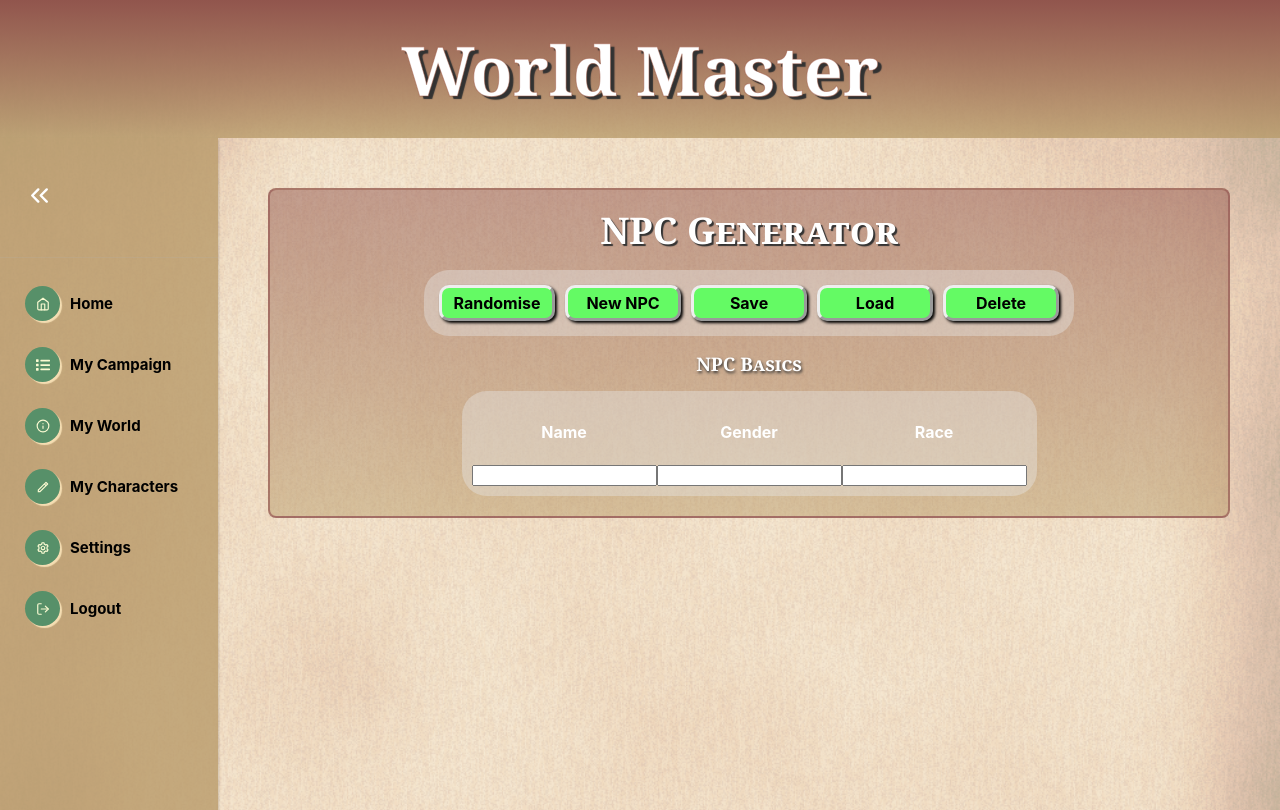
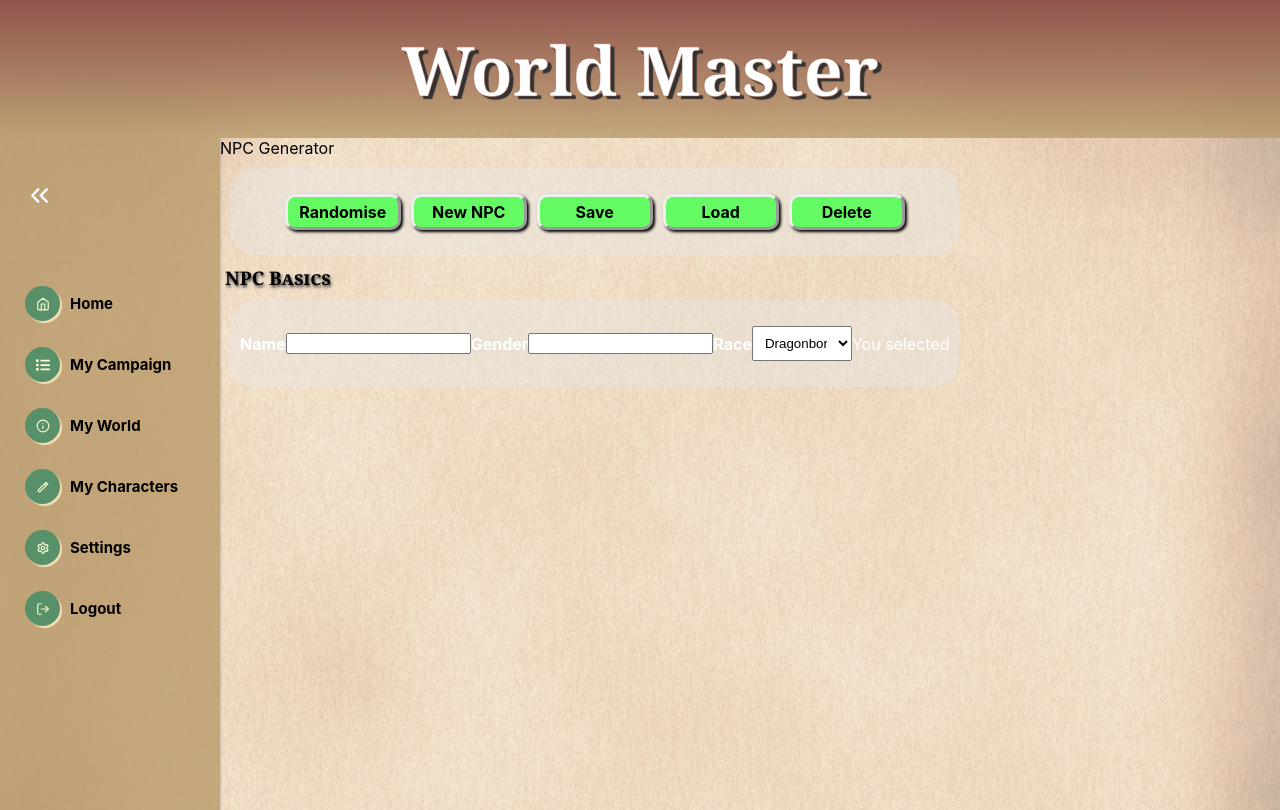
Before and after one commit to BNag87/WM, a React (Create React App) app: page / in a window 1280 px wide. Built offline with nearby package versions, Linux system fonts and the light colour scheme.

Commit message:
styled-components
Started trying to migrate css to styled components, to seperate concerns. basics are there, but not working as intended at the moment.

```diff
--- a/src/App.js
+++ b/src/App.js
@@ -1,5 +1,6 @@
 //===================IMPORTS
 import './App.css';
+import React from "react";
 
 //===================COMPONENT IMPORTS
 import TopNavbar from './Components/TopNavbar/C-TopNavBar';
--- /dev/null
+++ b/src/Components/Dropdown/C-Dropdown.js
@@ -0,0 +1,29 @@
+import React from "react";
+import {
+    DropdownWrapper,
+    StyledSelect,
+    StyledOption,
+    StyledLabel,
+    StyledButton,
+} from "../../styles.js";
+
+export function Dropdown(props){
+    return(
+        <DropdownWrapper action= {props.action}>
+            <StyledLabel htmlFor="services">
+                {props.formLabel}
+            </StyledLabel>
+            <StyledSelect id="services" name="services">
+                {props.children}
+            </StyledSelect>
+        </DropdownWrapper>
+    )
+}
+
+export function Option(props) {
+    return (
+        <StyledOption selected={props.selected}>
+            {props.value}
+        </StyledOption>
+    )
+}
--- a/src/Components/NPCGen/C-NPCGen.js
+++ b/src/Components/NPCGen/C-NPCGen.js
@@ -1,37 +1,23 @@
+//This file contains everything for an NPC Generator.
+//Some components are written in, others are imported (which import their own CSS too)
+
 // ========================IMPORTS
-import { hover } from "@testing-library/user-event/dist/hover";
+import React, { useState } from "react";
+import { Dropdown, Option } from "../Dropdown/C-Dropdown";
+import {
+    mainWrap, header2
+} from "../../styles.js";
+
 
 // ========================GLOBABL VARIABLES
 //is used to check if mouse is hovering. toggled by button functions for mouseover
 let isMouseHovering = false;
 
-
 // ========================CSS VARIABLES
 // CSS Rules for anything with a div tag in this component
 var NPC_Generator_Style = {
 
-    // mainWrap is an outer wrapper to contain other containers
-    mainWrap: {
 
-        background: 'linear-gradient(to bottom, rgba(145,85,77,0.5), rgba(185, 156, 107,0.5))',
-        border: 'solid 2px rgba(150,90,85,0.7)',
-        borderRadius: '8px',
-
-        display: 'flex',
-        justifyContent: 'center',
-        alignItems: 'center',
-        flexDirection: 'column',
-
-        color: 'white',
-
-        height: '10%',
-        padding: '10px',
-        margin: '50px',
-
-        width: '90%',
-
-        textAlign: 'center',
-    },
 
 // innerWrap is an inner wrapper to contain elements
     innerWrap: {
@@ -52,17 +38,7 @@ var NPC_Generator_Style = {
         textAlign: 'center',
     },
 
-    h2: {
 
-        color: '#rgb(203, 186, 151)',
-        textShadow: ' rgb(50, 50, 50) 2px 2px 1px',
-
-        fontSize: '2.3rem',
-        fontFamily: 'Cambria',
-        fontVariant: 'small-caps',
-
-        margin: '5px',
-        },
 
     h3: {
 
@@ -173,14 +149,22 @@ const setBTNClickUp = (e) => {
     // ========================ACTUAL COMPONENT
   const NPC_Generator = () => {
 
+    //to get data to send back, need a useState.
+    const [optionValue, setOptionValue] = useState("");
+    const handleSelect = (e) => {
+      console.log(e.target.value);
+      setOptionValue(e.target.value);
+    };
+
     return (
-// Component Main wrapper
-      <div style={NPC_Generator_Style.mainWrap}>
+
+    // mainWrap is an outer wrapper to contain other containers
+    <mainWrap>
 
         {/* NPC Option buttons */}
-        <h2 style={NPC_Generator_Style.h2}>
+        <header2>
             NPC Generator
-        </h2>
+        </header2>
 
         <div style={NPC_Generator_Style.innerWrap}>
 
@@ -212,24 +196,30 @@ const setBTNClickUp = (e) => {
         </h3>
 
         <div style={NPC_Generator_Style.innerWrap}>
-            <label>
-                <h4>Name</h4>
-                    <input type="text" />
-            </label>
 
-            <label>
-                <h4>Gender</h4>
-                    <input type="text" />
-            </label>
+            <h4>Name</h4>
+            <input type="text" />
 
-            <label>
-                <h4>Race</h4>
-                    <input type="text" />
-            </label>
+            <h4>Gender</h4>
+            <input type="text" />
 
+            <h4>Race</h4>
+                <Dropdown
+                    onChange={handleSelect}
+                    action = "/">
+                        <Option value= "Dragonborn" />
+                        <Option value= "Dwarf" />
+                        <Option value= "Elf" />
+                        <Option value= "Gnome" />
+                        <Option value= "Halfling" />
+                        <Option value= "Human" />
+                        <Option value= "Orc" />
+                        <Option value= "Tiefling" />
+                </Dropdown>
+                <p>You selected {optionValue} </p>
         </div>
 
-      </div>
+    </mainWrap>
     );
   };
 
--- /dev/null
+++ b/src/styles.js
@@ -0,0 +1,68 @@
+// This file provides css styles to components in the project
+import styled from "styled-components";
+
+export const DropdownWrapper = styled.form`
+  display: flex;
+  flex-flow: column;
+  justify-content: flex-start;
+`;
+
+export const StyledSelect = styled.select`
+  width: 100px;
+  height: 100%;
+  padding: 0.5rem;
+  margin-bottom: 1rem;
+`;
+
+export const StyledOption = styled.option`
+  color: ${(props) => (props.selected ? "lightgrey" : "black")};
+`;
+
+export const StyledLabel = styled.label`
+  margin-bottom: 1rem;
+`;
+
+export const StyledButton = styled.input`
+  max-width: 50%;
+  height: 100%;
+  display: flex;
+  justify-content: center;
+  border: solid 2px blue;
+  padding: 0.5rem;
+  border-radius: 1rem;
+`;
+
+
+// mainWrap is an outer wrapper to contain other containers
+export const mainWrap = styled.div`
+
+    background: linear-gradient(to bottom, rgba(145,85,77,0.5), rgba(185, 156, 107,0.5);
+    border: solid 2px rgba(150,90,85,0.7);
+    borderRadius: 8px;
+
+    display: flex;
+    justifyContent: center;
+    alignItems: center;
+    flexDirection: column;
+
+    color: white;
+
+    height: 10%;
+    padding: 10px;
+    margin: 50px;
+
+    width: 90%,
+
+    textAlign: center
+`;
+
+export const header2 = styled.h2`
+    color: #rgb(203, 186, 151);
+    textShadow: rgb(50, 50, 50) 2px 2px 1px;
+
+    fontSize: 2.3rem;
+    fontFamily: Cambria;
+    fontVariant: small-caps;
+
+    margin: 5px;
+`;
```
